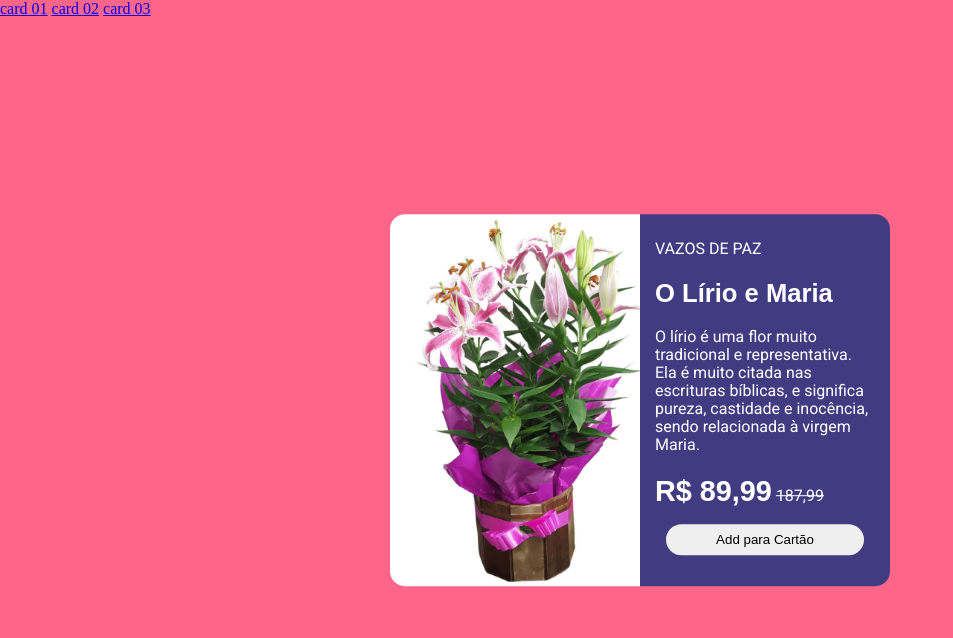
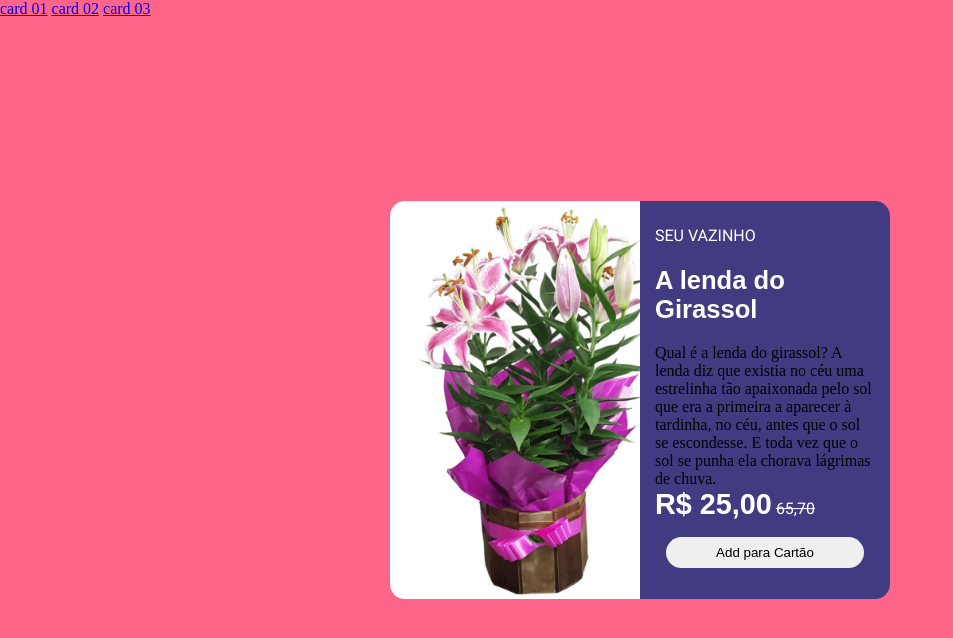
Before and after one commit to azarradel/cards, a plain HTML site: page index.html in a window 1280 px wide. Shown: the whole page, without its empty margins (0-953 px from the left). Drawn offline with Linux system fonts and the light colour scheme.

Commit message:
Add files via upload

```diff
--- a/index.html
+++ b/index.html
@@ -9,7 +9,7 @@
 </head>
 <body>
     <nav>
-        <a href="/index.html">card 01</a>  <a href="/card2.html"> card 02</a>  <a href="/card3.html">card 03</a>
+    <a href="/index.html">card 01</a>  <a href="/card2.html"> card 02</a>  <a href="/card3.html">card 03</a>
     </nav>
     <section class="card-container">
         <!-- inicio do lado esquerdo -->
@@ -20,11 +20,12 @@
 
         <!--inicio do lado direito-->
         <div class="right">
-            <p class="tag">Vazos de Paz</p>
-            <h3 class="produto-titulo">O Lírio e Maria</h3>
-            <p class="produto-descricao">O lírio é uma flor muito tradicional e representativa. Ela é muito citada nas escrituras bíblicas, e significa pureza, castidade e inocência, sendo relacionada à virgem Maria.</p>
-            <p class="preco"> R$ 89,99</p>
-            <span class="strike"><strike>187,99</strike></span>
+            <p class="tag">Seu vazinho</p>
+            <h3 class="produto-titulo">A lenda do Girassol</h3>
+            <p class="produto descricao">Qual é a lenda do girassol?
+                A lenda diz que existia no céu uma estrelinha tão apaixonada pelo sol que era a primeira a aparecer à tardinha, no céu, antes que o sol se escondesse. E toda vez que o sol se punha ela chorava lágrimas de chuva.</p>
+            <p class="preco"> R$ 25,00</p>
+            <span class="strike"><strike>65,70</strike></span>
             <button class="btn">Add para Cartão</button>
         </div>
     </section>
```
